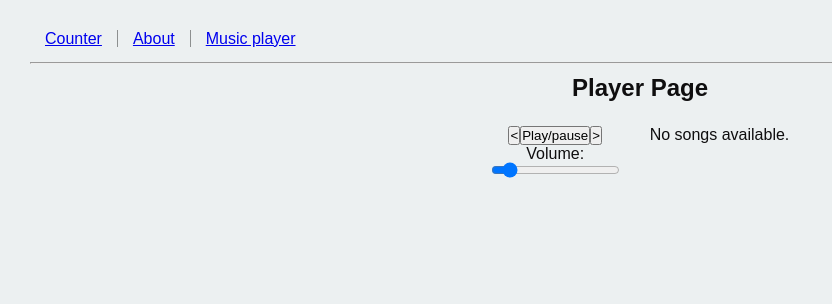
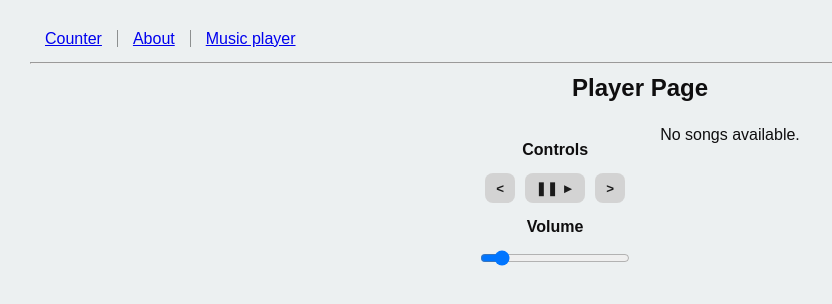
Before and after one commit to sychd/react-playground, a React app: page /player in a window 1280 px wide. Shown: the whole page, without its empty margins (0-832 px from the left). Built offline with nearby package versions, Linux system fonts and the light colour scheme.

Commit message:
styles for player controls added, common button styles added

```diff
--- a/src/assets/styles/main.scss
+++ b/src/assets/styles/main.scss
@@ -1,3 +1,5 @@
+@import "src/assets/styles/variables.scss";
+
 *,
 *::after
 ,*::before {
@@ -7,7 +9,9 @@
 }
 html {
     font-size: 62.5%;
+    font-family: Helvetica, sans-serif;
 }
+
 body {
     background-color: #ecf0f1;
     color: #0f0e0f;
@@ -15,9 +19,35 @@ body {
     font-size: 16px;
     line-height: 1.7rem;
     padding: 3rem;
+    box-sizing: content-box;
 }
 h1 {
     text-align: center;
     margin-top: 5rem;
     font-size: 6rem;
 }
+
+button {
+    border-radius: $border-radius-md;
+    min-width: $elem-height-md;
+    height: $elem-height-md;
+    padding: $space-xs;
+    background-color: $gray;
+    color: $black;
+    font-weight: $font-bold;
+    text-transform: uppercase;
+    border: none;
+    transition: transform 0.2s ease-out;
+
+    &:hover {
+        background-color: $dark-gray;
+    }
+    &:active {
+        opacity: 0.8;
+        transform: scale(0.8);
+    }
+
+    &:focus{
+        outline: 0;
+    }
+}
--- a/src/assets/styles/variables.scss
+++ b/src/assets/styles/variables.scss
@@ -1,6 +1,19 @@
 $space-lg: 20px;
 $space-md: 15px;
 $space-sm: 10px;
+$space-xs: 5px;
 
 
+$elem-height-md: 20px;
+
+$border-radius-sm: 5px;
+$border-radius-md: 8px;
+
 $font-bold: 700;
+
+// colors
+$gray: #d3d3d3;
+$dark-gray: #bababa;
+$light-gray: #ececec;
+$white: #d3d3d3;
+$black: #1b1b1b;
--- a/src/counter/click-counter/click-counter.scss
+++ b/src/counter/click-counter/click-counter.scss
@@ -17,10 +17,6 @@
         transform: rotate(360deg) scale(1.5);
     }
 
-    &__control:focus{
-        outline: 0;
-    }
-
     &__result {
         font-weight: $font-bold;
     }
--- a/src/initalize-store.js
+++ b/src/initalize-store.js
@@ -1,4 +1,4 @@
-import { combineReducers, createStore, applyMiddleware, compose } from "redux";
+import { combineReducers, createStore, applyMiddleware } from "redux";
 import { playerReducer } from "./player/+store/player-reducer";
 import { composeWithDevTools } from "redux-devtools-extension";
 import createSagaMiddleware from "redux-saga";
--- a/src/player/player-controls/player-controls.js
+++ b/src/player/player-controls/player-controls.js
@@ -10,15 +10,16 @@ export class PlayerControls extends React.Component {
     render() {
         return (
             <div className="player-controls">
+                <label className="player-controls__label">Controls</label>
                 <div>
-                    <button type="button" onClick={this.props.onPreviousClick}>&lt;</button>
-                    <button type="button" onClick={this.props.onPlayPauseClick}>
-                        Play/pause
-                        </button>
-                    <button type="button" onClick={this.props.onNextClick}>&gt;</button>
+                    <button type="button" className="player-controls__button-ctrl" onClick={this.props.onPreviousClick}>&lt;</button>
+                    <button type="button" className="player-controls__button-ctrl player-controls__button-ctrl--wide" onClick={this.props.onPlayPauseClick}>
+                        ❚❚ ►
+                    </button>
+                    <button type="button" className="player-controls__button-ctrl" onClick={this.props.onNextClick}>&gt;</button>
                 </div>
-                <label htmlFor="volume">Volume:</label>
-                <input id="volume" type="range" onChange={this.props.onVolumeInput} value={this.props.volume}></input>
+                <label htmlFor="volume" className="player-controls__label">Volume</label>
+                <input id="volume" type="range" className="player-controls__range-ctrl" onChange={this.props.onVolumeInput} value={this.props.volume}></input>
                 {/* <label htmlFor="play-song">Play song:</label>
                 <div>
                     <input id="play-song" type="text"></input>
--- a/src/player/player-controls/player-controls.scss
+++ b/src/player/player-controls/player-controls.scss
@@ -7,4 +7,21 @@
         align-items: center;
         justify-content: center;
         padding: $space-md;
+
+        &__button-ctrl {
+            margin: 0 $space-xs;
+
+            &--wide {
+            width: 50px;
+            }
+        }
+
+        &__range-ctrl {
+            width: 100%;
+        }
+
+        &__label {
+            margin: $space-md 0;
+            font-weight: $font-bold;
+        }
 }
--- a/src/player/player-page/player-page.js
+++ b/src/player/player-page/player-page.js
@@ -2,15 +2,12 @@ import React from 'react';
 import "./player-page.scss";
 import { PlayerControls } from '../player-controls/player-controls';
 import { PlayerSongList } from '../player-song-list/player-song-list';
-import { GP_PLAYER_ACTIONS } from '../+store/player-actions';
 
 export class PlayerPage extends React.Component {
     constructor(props) {
         super(props);
         const { onPlayPauseClick, onNextClick, onPreviousClick, onVolumeInput, volume } = props;
         Object.assign(this, { onPlayPauseClick, onNextClick, onPreviousClick, onVolumeInput });
-        console.log('xx', volume);
-        this.ACTIONS = GP_PLAYER_ACTIONS;
     }
 
     render() {
```
